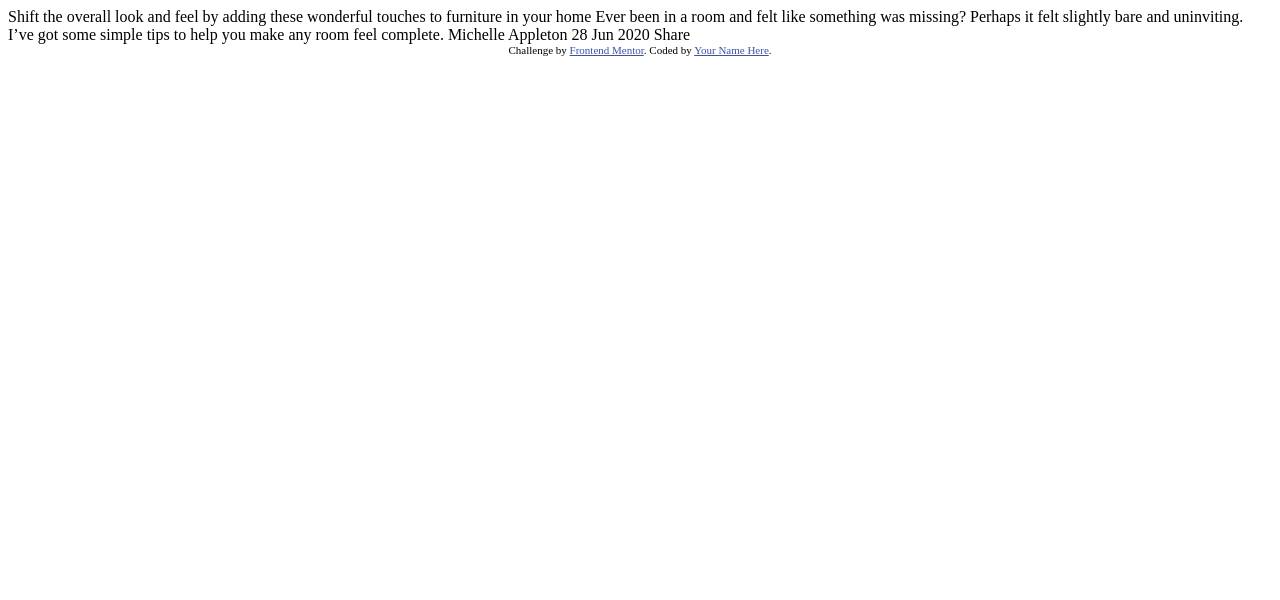
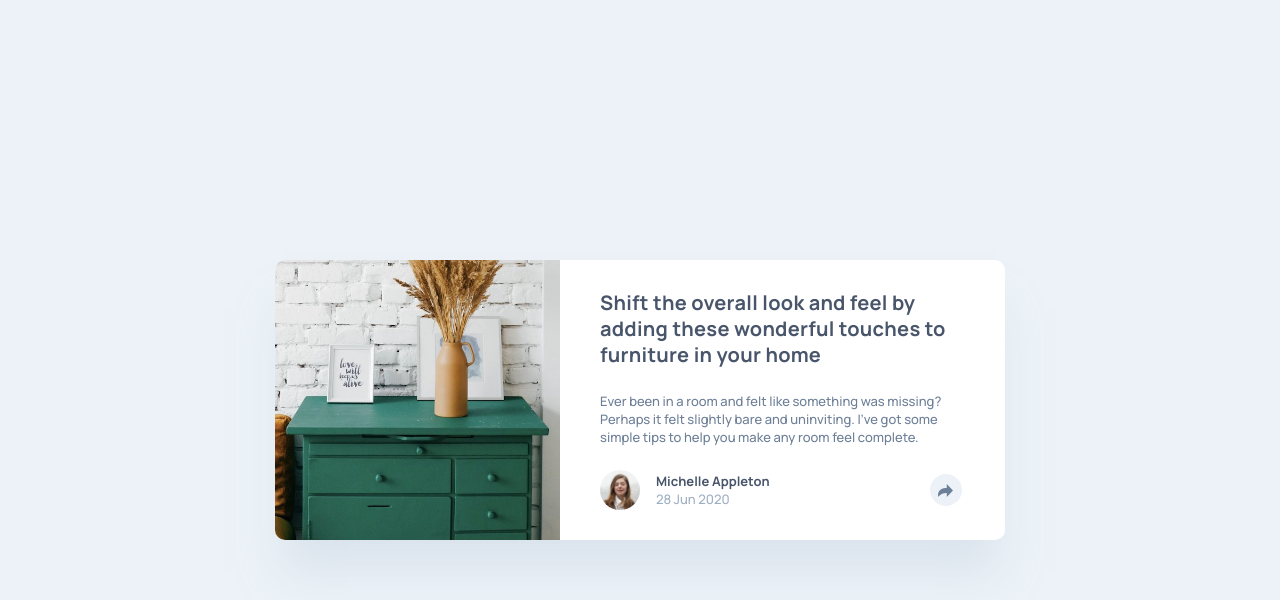
Before and after one commit to danijel374/fem-article-preview-component, a plain HTML site: page index.html in a window 1280 px wide. Drawn offline with Linux system fonts and the light colour scheme.

Commit message:
feat: add solution for the article preview component challenge

```diff
--- a/index.html
+++ b/index.html
@@ -1,36 +1,62 @@
 <!DOCTYPE html>
 <html lang="en">
   <head>
-  <meta charset="UTF-8">
-  <meta name="viewport" content="width=device-width, initial-scale=1.0"> <!-- displays site properly based on user's device -->
+    <meta charset="UTF-8" />
+    <meta name="viewport" content="width=device-width, initial-scale=1.0" />
 
-  <link rel="icon" type="image/png" sizes="32x32" href="./images/favicon-32x32.png">
-
-  <title>Frontend Mentor | Article preview component</title>
-
-  <!-- Feel free to remove these styles or customise in your own stylesheet 👍 -->
-  <style>
-    .attribution { font-size: 11px; text-align: center; }
-    .attribution a { color: hsl(228, 45%, 44%); }
-  </style>
+    <link
+      rel="icon"
+      type="image/png"
+      sizes="32x32"
+      href="./images/favicon-32x32.png"
+    />
+    <link rel="stylesheet" href="./styles/main.css" />
+    <script src="./js/main.js" defer></script>
+    <title>
+      Danijel's Solution | Frontend Mentor | Article preview component
+    </title>
   </head>
   <body>
-
-  Shift the overall look and feel by adding these wonderful
-  touches to furniture in your home
-
+    <main class="main-content">
+      <article class="share-card">
+        <div class="share-card__img-wrapper">
+          <img
+            src="./images/drawers.jpg"
+            alt="Nicely decorated furniture with 2 pictures on it and vase of flowers"
+          />
+        </div>
+        <div class="share-card__content">
+          <div class="share-card__text-block">
+            <h2 class="text-preset-1-700 color-grey-900">
+              Shift the overall look and feel by adding these wonderful touches
+              to furniture in your home
+            </h2>
+            <p class="text-preset-2-500 color-grey-500">
               Ever been in a room and felt like something was missing? Perhaps
-  it felt slightly bare and uninviting. I’ve got some simple tips
-  to help you make any room feel complete.
-
-  Michelle Appleton
-  28 Jun 2020
-
-  Share
-
-  <div class="attribution">
-    Challenge by <a href="https://www.frontendmentor.io?ref=challenge" target="_blank">Frontend Mentor</a>.
-    Coded by <a href="#">Your Name Here</a>.
+              it felt slightly bare and uninviting. I’ve got some simple tips to
+              help you make any room feel complete.
+            </p>
           </div>
+          <footer class="share-card__footer">
+            <div class="profile-and-date-component">
+              <img
+                class="portrait-icon"
+                src="./images/avatar-michelle.jpg"
+                width="40"
+                height="40"
+                alt="Portrait of Michelle"
+              />
+              <div>
+                <h3>Michelle Appleton</h3>
+                <time datetime=""> 28 Jun 2020 </time>
+              </div>
+            </div>
+            <div tabindex="0" class="share-card__icon-share">
+              <img src="./images/icon-share.svg" alt="share icon" />
+            </div>
+          </footer>
+        </div>
+      </article>
+    </main>
   </body>
 </html>
--- /dev/null
+++ b/js/main.js
@@ -0,0 +1,79 @@
+const shareIcon = document.querySelector(".share-card__icon-share");
+const shareCard = document.querySelector(".share-card");
+
+const handleShare = function (event) {
+  const existingShareElement = document.querySelector(
+    ".share-card__share-toast"
+  );
+
+  if (existingShareElement) {
+    existingShareElement.remove();
+    shareIcon.classList.remove("share-card__icon-share--grey");
+    return;
+  }
+
+  const shareElement = document.createElement("div");
+  shareElement.classList.add("share-card__share-toast");
+
+  if (window.innerWidth <= 375) {
+    shareElement.innerHTML = `
+    <p>share</p>
+    <div>
+        <img tabindex='0' data-network="facebook" src="./images/icon-facebook.svg" alt="facebook icon" />
+        <img tabindex='0' data-network="twitter" src="./images/icon-twitter.svg" alt="twitter icon" />
+        <img tabindex='0' data-network="pinterest" src="./images/icon-pinterest.svg" alt="pinterest icon" />
+    </div>
+    <div tabindex='0' class="share-card__icon-share">
+        <img src="./images/icon-share.svg" alt="share icon" />
+    </div>
+  `;
+  } else {
+    shareElement.innerHTML = `
+    <p>share</p>
+    <div>
+        <img tabindex='0' data-network="facebook" src="./images/icon-facebook.svg" alt="facebook icon" />
+        <img tabindex='0' data-network="twitter" src="./images/icon-twitter.svg" alt="twitter icon" />
+        <img tabindex='0' data-network="pinterest" src="./images/icon-pinterest.svg" alt="pinterest icon" />
+    </div>
+  `;
+  }
+  if (window.innerWidth <= 375) {
+    shareCard.append(shareElement);
+    const toastShareIcon = document.querySelector(
+      ".share-card__share-toast .share-card__icon-share"
+    );
+    toastShareIcon.addEventListener("click", handleShare);
+  } else {
+    shareIcon.classList.add("share-card__icon-share--grey");
+    shareIcon.append(shareElement);
+  }
+  addShareSocialListeners(shareElement);
+};
+
+function addShareSocialListeners(shareElement) {
+  const solutionUrl = ``;
+  const shareText = encodeURIComponent(
+    `Danijel's Solution for Frontend Mentor Challenge Article Preview Compoennet.
+    You can see the solutuon here: `
+  );
+  shareElement
+    .querySelectorAll(".share-card__share-toast div img")
+    .forEach((img) => {
+      img.addEventListener("click", (e) => {
+        let shareUrl = "";
+        const network = img.dataset.network;
+        if (network === "facebook") {
+          shareUrl = `https://www.facebook.com/sharer/sharer.php?u=${solutionUrl}`;
+        } else if (network === "twitter") {
+          shareUrl = `https://twitter.com/intent/tweet?text=${shareText}`;
+        } else if (network === "pinterest") {
+          shareUrl = `https://pinterest.com/pin/create/button/?description=${shareText}&media=${solutionUrl}`;
+        }
+        if (shareUrl) {
+          window.open(shareUrl, "_blank", "noopener");
+        }
+      });
+    });
+}
+
+shareIcon.addEventListener("click", handleShare);
--- /dev/null
+++ b/styles/main.css
@@ -0,0 +1,327 @@
+/* manrope-regular - latin */
+@font-face {
+  font-display: swap; /* Check https://developer.mozilla.org/en-US/docs/Web/CSS/@font-face/font-display for other options. */
+  font-family: "Manrope";
+  font-style: normal;
+  font-weight: 400;
+  src: url("../fonts/manrope-v19-latin-regular.woff2") format("woff2"); /* Chrome 36+, Opera 23+, Firefox 39+, Safari 12+, iOS 10+ */
+}
+
+/* manrope-500 - latin */
+@font-face {
+  font-display: swap; /* Check https://developer.mozilla.org/en-US/docs/Web/CSS/@font-face/font-display for other options. */
+  font-family: "Manrope";
+  font-style: normal;
+  font-weight: 500;
+  src: url("../fonts/manrope-v19-latin-500.woff2") format("woff2"); /* Chrome 36+, Opera 23+, Firefox 39+, Safari 12+, iOS 10+ */
+}
+
+/* manrope-700 - latin */
+@font-face {
+  font-display: swap; /* Check https://developer.mozilla.org/en-US/docs/Web/CSS/@font-face/font-display for other options. */
+  font-family: "Manrope";
+  font-style: normal;
+  font-weight: 700;
+  src: url("../fonts/manrope-v19-latin-700.woff2") format("woff2"); /* Chrome 36+, Opera 23+, Firefox 39+, Safari 12+, iOS 10+ */
+}
+
+:root {
+  --white: hsl(0, 100%, 100%);
+  --grey-900: hsl(217, 19%, 35%);
+  --grey-500: hsl(214, 17%, 51%);
+  --grey-400: hsl(212, 23%, 69%);
+  --grey-200: hsl(210, 46%, 95%);
+
+  --spacing-0: 0;
+  --spacing-200: 1rem;
+  --spacing-300: 1.5rem;
+  --spacing-400: 2rem;
+  --spacing-500: 2.5rem;
+  --spacing-600: 3rem;
+  --spacing-700: 3.5rem;
+  --spacing-800: 4rem;
+  --spacing-1300: 6.5rem;
+  --spacing-2000: 10rem;
+}
+
+*,
+*::before,
+*::after {
+  box-sizing: border-box;
+  /* outline: 1px solid rgba(219, 213, 213, 0.716); */
+}
+
+* {
+  margin: 0;
+}
+
+img {
+  display: block;
+  max-inline-size: 100%;
+}
+
+body {
+  font-size: 0.8125rem;
+  font-family: "Manrope", serif;
+}
+
+/* helper classes */
+.text-preset-1-700 {
+  font-size: 1.25rem;
+  line-height: 1.3;
+  letter-spacing: 0.015625rem;
+  font-weight: 700;
+}
+.text-preset-2-500 {
+  font-size: 0.8125rem;
+  line-height: 1.4;
+  letter-spacing: 0.12%;
+  font-weight: 500;
+}
+.text-preset-2-700 {
+  font-size: 0.8125rem;
+  line-height: 1.4;
+  letter-spacing: 0.12%;
+  font-weight: 700;
+}
+.text-preset-3-500 {
+  font-size: 0.8125rem;
+  line-height: 1.4;
+  letter-spacing: 25%;
+}
+
+.color-grey-900 {
+  color: var(--grey-900);
+}
+
+.color-grey-500 {
+  color: var(--grey-500);
+}
+
+.color-grey-400 {
+  color: var(--grey-400);
+}
+
+/* components */
+.profile-and-date-component {
+  display: flex;
+  gap: var(--spacing-200);
+  align-items: center;
+
+  & img:first-child {
+    border-radius: 50%;
+  }
+
+  h3 {
+    font-size: 0.8125rem;
+    line-height: 1.4;
+    letter-spacing: 0.12%;
+    font-weight: 700;
+    color: var(--grey-900);
+  }
+
+  time {
+    font-size: 0.8125rem;
+    line-height: 1.4;
+    letter-spacing: 0.12%;
+    font-weight: 500;
+    color: var(--grey-400);
+  }
+}
+
+.main-content {
+  display: grid;
+  place-items: center;
+  background-color: var(--grey-200);
+  padding: clamp(4rem, calc(-0.313rem + 18.404vw), 16.25rem)
+    clamp(1.5rem, calc(-5.674rem + 30.61vw), 21.875rem);
+  min-height: 100vh;
+  min-height: 100dvh;
+}
+
+.share-card {
+  position: relative;
+  display: flex;
+  flex-direction: column;
+  gap: var(--spacing-400);
+  box-shadow: 0 40px 40px -10px hsla(210, 29%, 84%, 50%);
+  background-color: var(--white);
+  border-radius: 10px;
+}
+
+.share-card__img-wrapper {
+  height: 12.5rem;
+
+  & img {
+    border-top-left-radius: 10px;
+    border-top-right-radius: 10px;
+    max-block-size: 100%;
+    width: 100%;
+    object-fit: cover;
+  }
+}
+
+.share-card__content {
+  padding-inline: 1.875rem;
+  padding-block-end: 1.125rem;
+  display: flex;
+  flex-direction: column;
+  gap: var(--spacing-600);
+}
+
+.share-card__text-block {
+  display: flex;
+  flex-direction: column;
+  gap: var(--spacing-300);
+}
+
+.share-card__footer {
+  display: flex;
+  gap: var(--spacing-800);
+  align-items: center;
+}
+
+.share-card__icon-share {
+  display: grid;
+  place-items: center;
+  background-color: var(--grey-200);
+  border-radius: 50%;
+  width: var(--spacing-400);
+  height: var(--spacing-400);
+  position: relative;
+  cursor: pointer;
+}
+
+.share-card__icon-share--grey {
+  background-color: var(--grey-500);
+
+  & img {
+    filter: brightness(0%) invert(100%);
+  }
+}
+
+.share-card__share-toast {
+  position: absolute;
+  display: flex;
+  background-color: var(--grey-900);
+  width: 100%;
+  bottom: 0;
+  min-height: 4.75rem;
+  align-items: center;
+  padding: 1.375rem 1.875rem;
+  border-bottom-left-radius: 10px;
+  border-bottom-right-radius: 10px;
+  cursor: default;
+  & p {
+    text-transform: uppercase;
+    font-size: 0.8125rem;
+    line-height: 1.4;
+    letter-spacing: 25%;
+    color: var(--grey-400);
+    margin-inline-end: var(--spacing-300);
+  }
+
+  & div:first-of-type {
+    display: flex;
+    gap: var(--spacing-200);
+
+    & img {
+      cursor: pointer;
+    }
+  }
+
+  & div:last-of-type {
+    background-color: var(--grey-500);
+    margin-left: var(--spacing-800);
+
+    & img {
+      filter: brightness(0%) invert(100%);
+      cursor: pointer;
+    }
+  }
+
+  @media (width >= 48rem) {
+    min-height: unset;
+    width: 15.5rem;
+    bottom: calc(100% + 29px);
+    padding: 1.125rem 2.375rem;
+    border-radius: 10px;
+
+    & div:last-of-type {
+      margin-left: unset;
+      background-color: unset;
+    }
+
+    &::before {
+      content: "";
+      position: absolute;
+      width: 24px;
+      height: 12px;
+      background-color: var(--grey-900);
+      bottom: -12px;
+      left: 50%;
+      clip-path: polygon(50% 100%, 0 0, 100% 0);
+      transform: translateX(-50%);
+    }
+  }
+}
+
+/* breakpoint 768px */
+
+@media (width >= 48rem) {
+  .main-content {
+    padding: 227px 80px;
+  }
+
+  .share-card {
+    flex-direction: unset;
+    max-width: 45.625rem;
+  }
+
+  .share-card__img-wrapper {
+    min-width: 14.3125rem;
+    height: unset;
+
+    & img {
+      border-bottom-left-radius: 10px;
+      border-top-left-radius: 10px;
+      border-top-right-radius: unset;
+      height: 100%;
+    }
+  }
+
+  .share-card__content {
+    padding-inline: unset;
+    padding-block: 2.5625rem;
+    padding-inline-end: 2.25rem;
+    gap: var(--spacing-300);
+  }
+
+  .share-card__text-block {
+    gap: var(--spacing-300);
+  }
+
+  .share-card__footer {
+    gap: var(--spacing-1300);
+  }
+}
+
+/* breakpoint 1024px */
+@media (width >= 64rem) {
+  .share-card {
+    gap: var(--spacing-500);
+  }
+
+  .share-card__img-wrapper {
+    min-width: 17.8125rem;
+  }
+
+  .share-card__content {
+    padding-block: 1.875rem;
+    padding-inline-end: var(--spacing-500);
+  }
+
+  .share-card__footer {
+    gap: var(--spacing-2000);
+  }
+}
```
Also changed, not shown: fonts/manrope-v19-latin-500.woff2 (added), fonts/manrope-v19-latin-700.woff2 (added), fonts/manrope-v19-latin-regular.woff2 (added), screenshot.png (added), 2 other files. Lines whose indentation alone changed are shown as unchanged.
